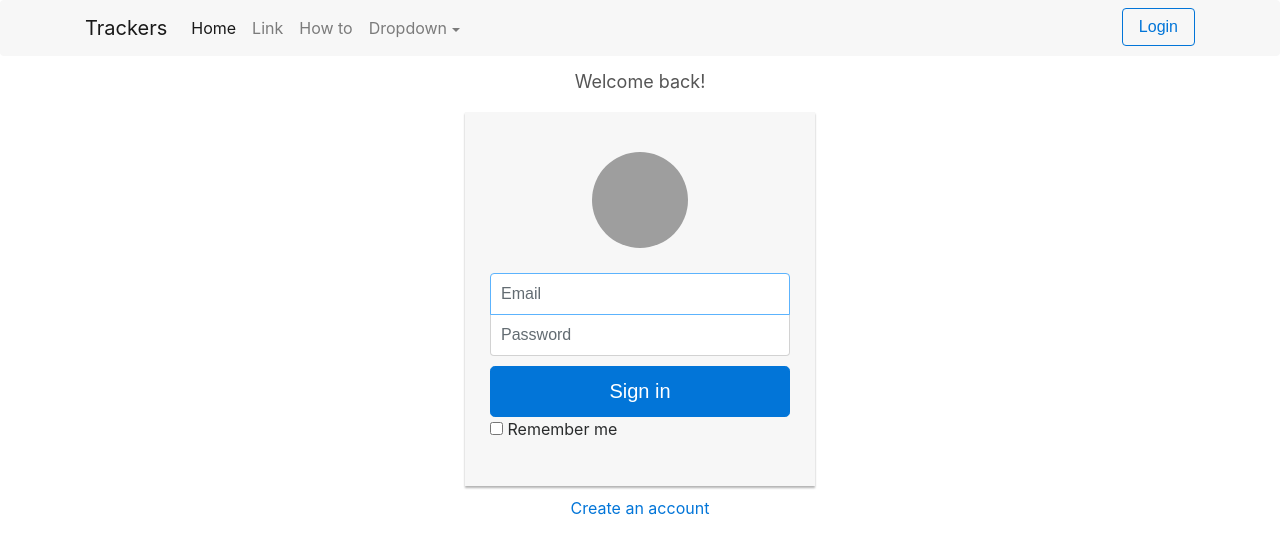
After one commit to pirasalbe/SpaceAppsChallenge_Web, a PHP site: page /login.php in a window 1280 px wide. The commit adds this page. Shown: the top 554 px of the page. Run offline with PHP 8.4, Linux system fonts and the light colour scheme; some libraries are stand-ins or nearby versions; grey boxes are pictures that could not be loaded.

Commit message:
Update index and report

```diff
--- a/css/navbar-top-fixed.css
+++ b/css/navbar-top-fixed.css
@@ -1,5 +1,4 @@
 /* Show it is fixed to the top */
 body {
-  min-height: 75rem;
   padding-top: 4.5rem;
 }
--- a/headers.php
+++ b/headers.php
@@ -1,3 +1,4 @@
+
 <meta charset="utf-8">
 <meta name="viewport" content="width=device-width, initial-scale=1">
 <script src="https://ajax.googleapis.com/ajax/libs/jquery/3.2.1/jquery.min.js"></script>
--- /dev/null
+++ b/login.php
@@ -0,0 +1,126 @@
+<!DOCTYPE html>
+<html>
+<head>
+    <?php require_once "headers.php"; ?>
+    <style>
+        .form-signin {
+            max-width: 330px;
+            padding: 15px;
+            margin: 0 auto;
+        }
+
+        .form-signin .form-signin-heading, .form-signin .checkbox {
+            margin-bottom: 10px;
+        }
+
+        .form-signin .checkbox {
+            font-weight: normal;
+        }
+
+        .form-signin .form-control {
+            position: relative;
+            font-size: 16px;
+            height: auto;
+            padding: 10px;
+            -webkit-box-sizing: border-box;
+            -moz-box-sizing: border-box;
+            box-sizing: border-box;
+        }
+
+        .form-signin .form-control:focus {
+            z-index: 2;
+        }
+
+        .form-signin input[type="text"] {
+            margin-bottom: -1px;
+            border-bottom-left-radius: 0;
+            border-bottom-right-radius: 0;
+        }
+
+        .form-signin input[type="password"] {
+            margin-bottom: 10px;
+            border-top-left-radius: 0;
+            border-top-right-radius: 0;
+        }
+
+        .account-wall {
+            margin-top: 20px;
+            padding: 40px 0px 20px 0px;
+            background-color: #f7f7f7;
+            -moz-box-shadow: 0px 2px 2px rgba(0, 0, 0, 0.3);
+            -webkit-box-shadow: 0px 2px 2px rgba(0, 0, 0, 0.3);
+            box-shadow: 0px 2px 2px rgba(0, 0, 0, 0.3);
+        }
+
+        .login-title {
+            color: #555;
+            font-size: 18px;
+            font-weight: 400;
+            display: block;
+        }
+
+        .profile-img {
+            width: 96px;
+            height: 96px;
+            margin: 0 auto 10px;
+            display: block;
+            -moz-border-radius: 50%;
+            -webkit-border-radius: 50%;
+            border-radius: 50%;
+        }
+
+        .need-help {
+            margin-top: 10px;
+        }
+
+        .new-account {
+            display: block;
+            margin-top: 10px;
+        }
+    </style>
+</head>
+<body>
+<?php require_once "navbar.php"; ?>
+<?php
+if (isset($_GET["p"]))
+{
+    $code = $_GET["p"];
+    if ($code == "lno")
+    {
+        ?>
+        <div class="alert alert-danger">
+            <strong>Error!</strong> Check your email or password
+        </div>
+        <?php
+    }
+}
+?>
+<div class="container">
+    <div class="row">
+        <div class="col-md-4">
+        </div>
+
+        <div class="col-md-4">
+            <h1 class="text-center login-title">Welcome back!</h1>
+            <div class="account-wall">
+                <img class="profile-img"
+                     src="https://lh5.googleusercontent.com/-b0-k99FZlyE/AAAAAAAAAAI/AAAAAAAAAAA/eu7opA4byxI/photo.jpg?sz=120"
+                     alt="">
+                <form class="form-signin" method="post" action="handler_login.php">
+                    <input type="text" class="form-control" placeholder="Email" name="email" required autofocus>
+                    <input type="password" class="form-control" placeholder="Password" name="password" required>
+                    <button class="btn btn-lg btn-primary btn-block" type="submit">
+                        Sign in
+                    </button>
+                    <label class="checkbox pull-left">
+                        <input type="checkbox" value="remember-me">
+                        Remember me
+                    </label>
+                </form>
+            </div>
+            <a href="#" class="text-center new-account">Create an account </a>
+        </div>
+    </div>
+</div>
+</body>
+</html>
--- a/navbar.php
+++ b/navbar.php
@@ -1,3 +1,9 @@
+<?php
+$logged = false;
+if (isset($_SESSION["email"]))
+    $logged = true;
+?>
+
 <link href="css/navbar-top-fixed.css" rel="stylesheet">
 
 <nav class="navbar navbar-light bg-faded rounded fixed-top navbar-toggleable-md">
@@ -31,16 +37,20 @@
                 </li>
             </ul>
             <div>
-                <button class='btn btn-outline-primary' data-toggle='modal' data-target='#loginModal'>
-                    Log in
-                </button>
 
-                <input type='button' class='btn btn-outline-danger' id='newReportBtt' value='New Report'>
+                <input type='button' class='btn btn-outline-primary' id='loginBtt'
+                       value='Login' <?php if ($logged) echo "hidden" ?>>
+                <input type='button' class='btn btn-outline-danger' id='newReportBtt'
+                       value='New Report' <?php if (!$logged) echo "hidden" ?>>
+
             </div>
             <script type='text/javascript'>
                 document.getElementById('newReportBtt').onclick = function () {
                     window.location.href = 'new_report.php';
                 };
+                document.getElementById('loginBtt').onclick = function () {
+                    window.location.href = 'login.php';
+                };
             </script>
         </div>
     </div>
```
Also changed, not shown: get_all_report.php (added, +30 -0 lines), get_all_species.php (added, +26 -0 lines), handler_login.php (added, +36 -0 lines), handler_new_report.php (+20 -1 lines), index.php (+81 -2 lines), new_report.php (+47 -13 lines).
